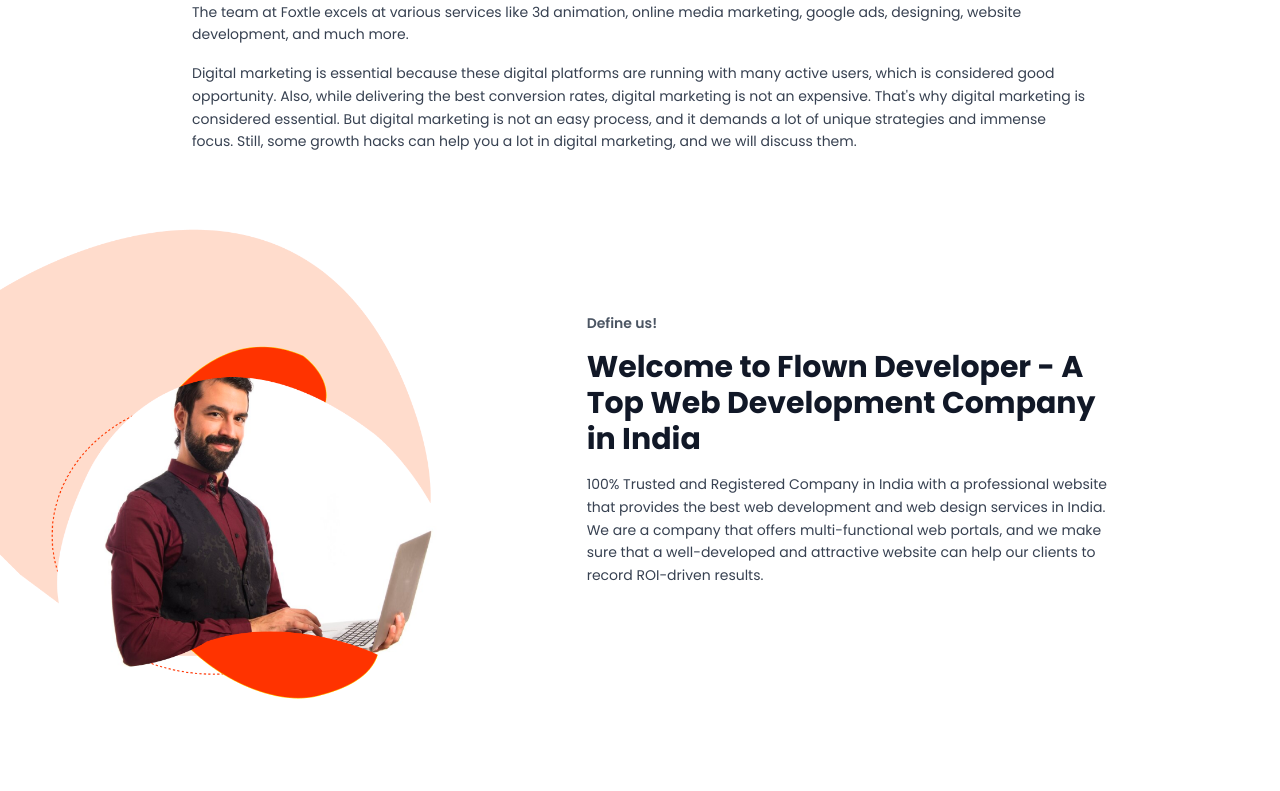
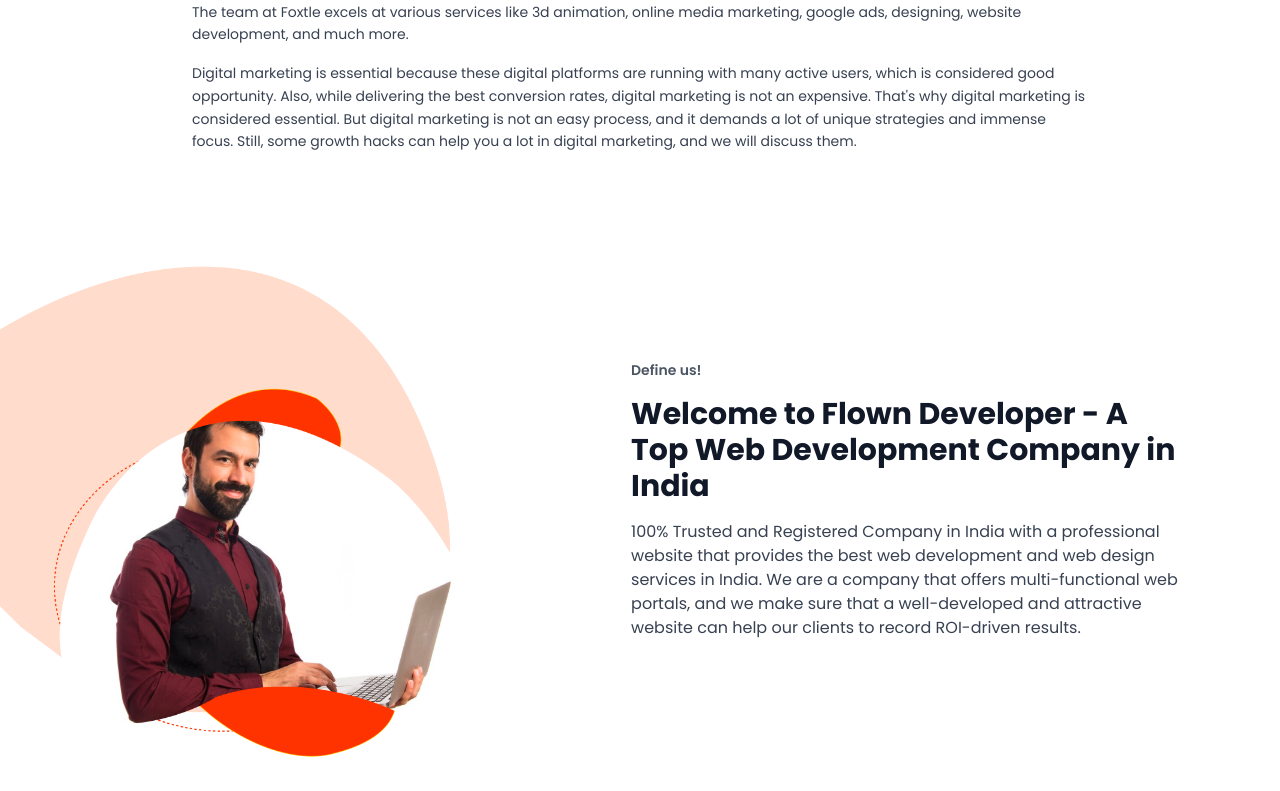
Before and after one commit to Md-sarfraz/foxtle-frontend, a React (Vite) app: page /about in a window 1280 px wide. Shown: the part 549-1340 px from the top of the page. Built offline with nearby package versions, Linux system fonts and the light colour scheme.

Commit message:
working on about section

```diff
--- a/src/pages/aboutUs.jsx
+++ b/src/pages/aboutUs.jsx
@@ -43,7 +43,7 @@ const AboutUs = () => {
         {/* Rest of About Page */}
       </>
 
-      <div className="min-h-screen bg-white pb-60">
+      <div className="min-h-screen bg-white pb-10">
         {/* Top Section - About Foxtle */}
         <div className="container mx-auto px-4 pt-20 max-w-6xl">
           <div className="">
@@ -77,31 +77,33 @@ const AboutUs = () => {
         {/* Bottom Section - Image + Content */}
 <div className="flex flex-col lg:flex-row items-center relative">
   {/* Left side - Image */}
-          <div className="w-full lg:w-1/3 flex justify-start">
+{/* Left side - Image */}
+<div className="w-full lg:w-1/2 flex justify-center lg:justify-start">
   <img
     src={aboutImg1}
     alt="Professional developer with laptop"
-              className="w-full h-auto object-contain max-w-lg absolute -top-8"
-
+    className="w-full sm:w-3/4 md:w-2/3 lg:w-[600px] xl:w-[750px] h-auto object-contain"
   />
 </div>
 
+
+
   {/* Right side - Define us Content */}
-          <div className="w-full lg:w-2/3  pt-40 lg:mt-0 lg:px-40">
+  <div className="w-full lg:w-2/3 mt-8 lg:mt-0 lg:px-28 xl:px-24 px-8">
     <p className="text-sm font-semibold pb-4 text-gray-600">Define us!</p>
-            <h2 className="text-3xl font-bold text-gray-900 mb-4">
-              Welcome to Flown Developer - A Top Web Development Company in
-              India
+    <h2 className="text-2xl sm:text-3xl lg:text-3xl font-bold text-gray-900 mb-4">
+      Welcome to Flown Developer - A Top Web Development Company in India
     </h2>
-            <p className="text-gray-700 text-sm leading-relaxed">
-              100% Trusted and Registered Company in India with a professional
-              website that provides the best web development and web design
-              services in India. We are a company that offers multi-functional
-              web portals, and we make sure that a well-developed and attractive
-              website can help our clients to record ROI-driven results.
+    <p className="text-gray-700 text-sm sm:text-base leading-relaxed">
+      100% Trusted and Registered Company in India with a professional website
+      that provides the best web development and web design services in India.
+      We are a company that offers multi-functional web portals, and we make
+      sure that a well-developed and attractive website can help our clients to
+      record ROI-driven results.
     </p>
   </div>
 </div>
+
       </div>
 
 
```
Lines whose indentation alone changed are shown as unchanged.
